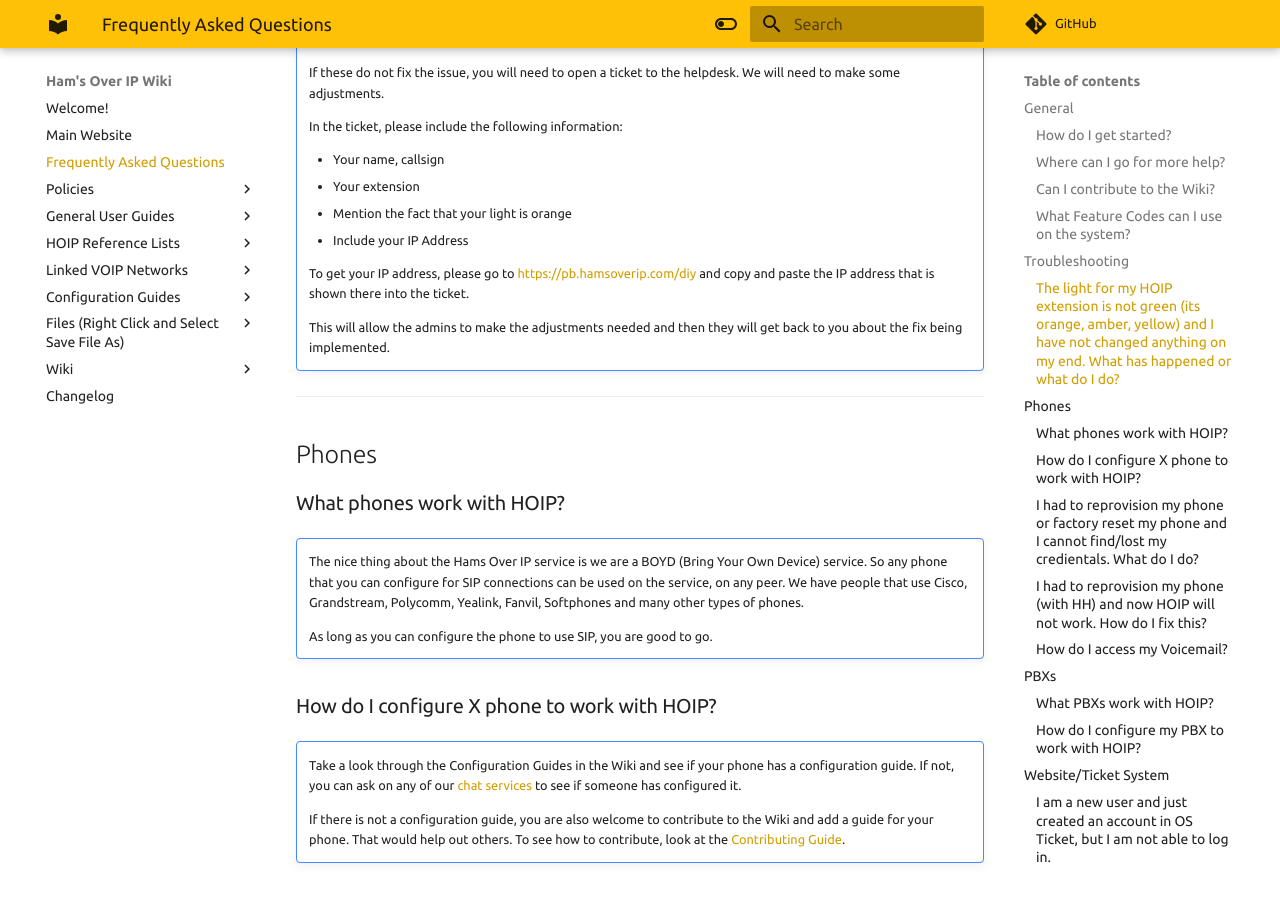
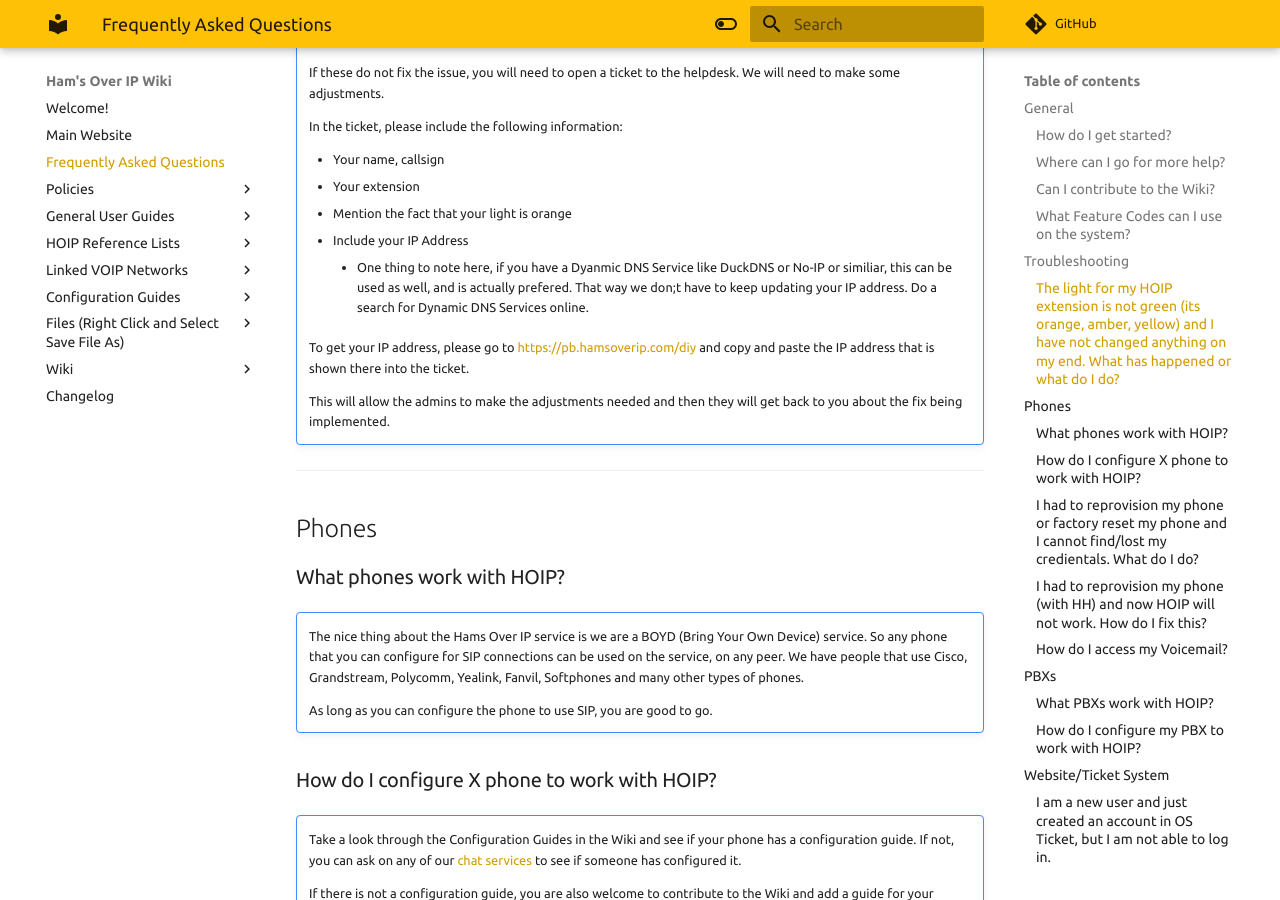
Before and after one commit to hamsoverip/wiki, an MkDocs documentation site: the page built from docs/General/user_guides/faq.md, in a window 1280 px wide and 900 px high, scrolled down 1556 px. Built offline with MkDocs 1.6.1 and Material for MkDocs 9.7.7, drawn with Linux system fonts in a browser that asks for light colours; comment, search, counter and statistics services are not loaded; some of the changed lines change nothing that is shown; some of the changed text lies outside the part shown.

Commit message:
Various Updates - 08162022 - N8ACL

```diff
--- a/docs/General/user_guides/faq.md
+++ b/docs/General/user_guides/faq.md
@@ -1,6 +1,6 @@
 # Frequently Asked Questions
 
-Last Updated: 08/08/2022
+Last Updated: 08/16/2022
 
 This document is a place to put some of the more Frequently Asked Questions of the service that are quick, short answers. If an answer requires more indepth steps, a guide will be created and linked to from this document.
 
@@ -61,6 +61,7 @@ This is a long document, so to the right side of this page is a Table of Content
     * Your extension
     * Mention the fact that your light is orange
     * Include your IP Address
+        * One thing to note here, if you have a Dyanmic DNS Service like DuckDNS or No-IP or similiar, this can be used as well, and is actually prefered. That way we don;t have to keep updating your IP address. Do a search for Dynamic DNS Services online.
 
     To get your IP address, please go to [https://pb.hamsoverip.com/diy](https://pb.hamsoverip.com/diy) and copy and paste the IP address that is shown there into the ticket.
 
```
